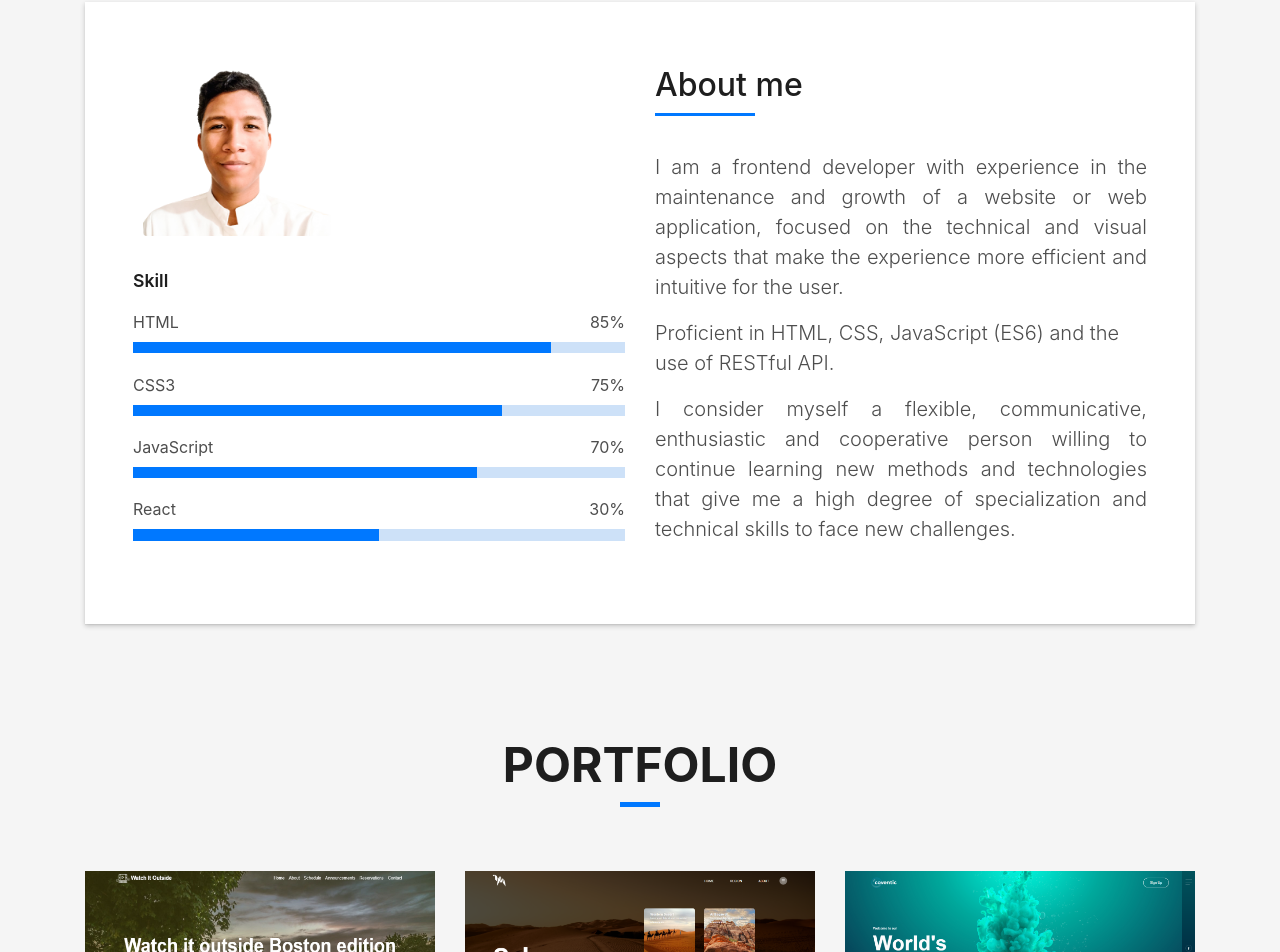
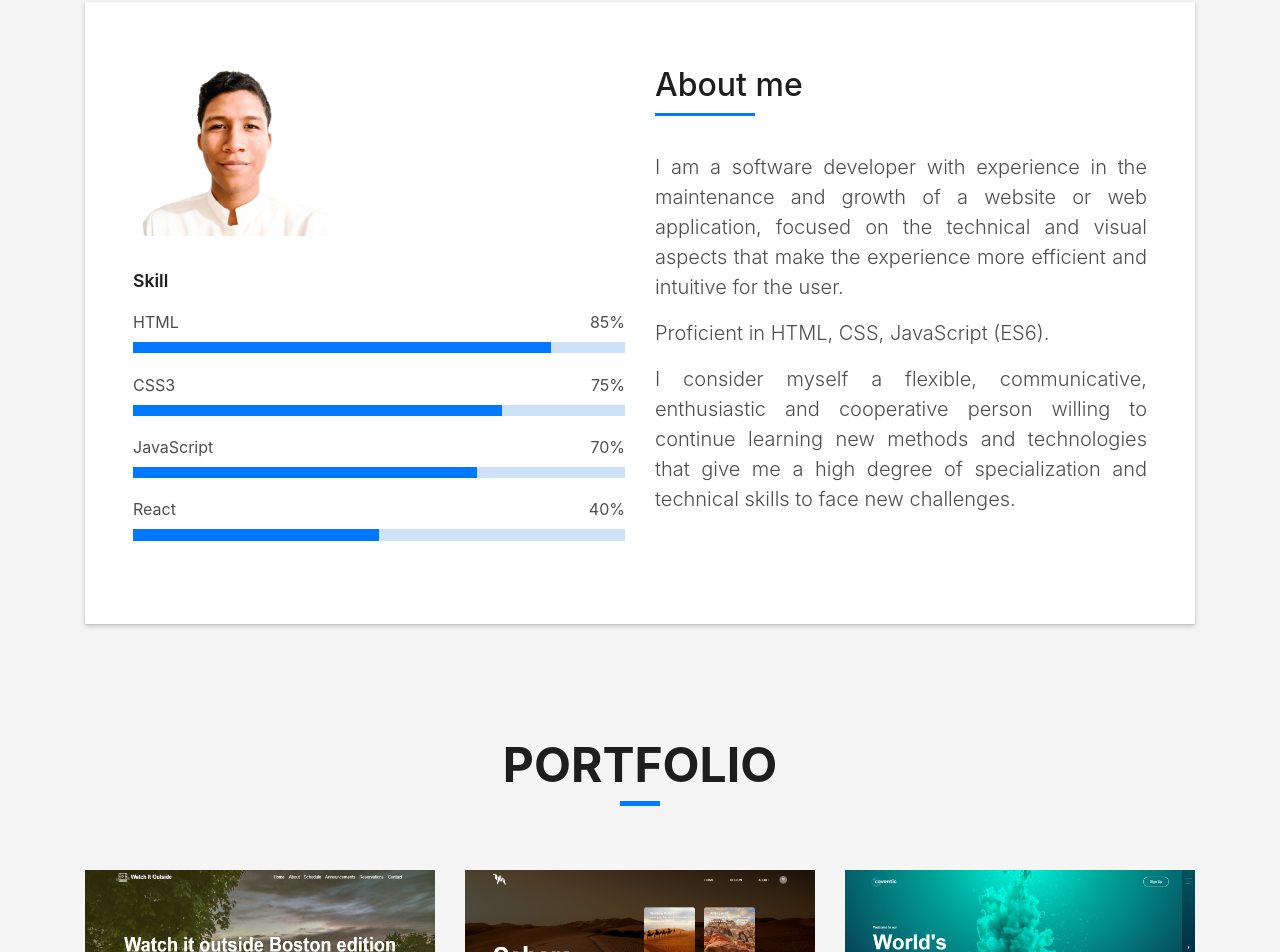
Before and after one commit to JesrigPineda/portfolio, a plain HTML site: page index.html in a window 1280 px wide. Shown: the part 862-1814 px from the top of the page. Drawn offline with Linux system fonts and the light colour scheme; files whose address does not match are found by name.

Commit message:
se cambio el about me

```diff
--- a/index.html
+++ b/index.html
@@ -119,7 +119,7 @@
                     <div class="progress-bar" role="progressbar" style="width: 70%" aria-valuenow="70" aria-valuemin="0"
                       aria-valuemax="100"></div>
                   </div>
-                  <span>React</span> <span class="pull-right">30%</span>
+                  <span>React</span> <span class="pull-right">40%</span>
                   <div class="progress">
                     <div class="progress-bar" role="progressbar" style="width: 50%" aria-valuenow="50" aria-valuemin="0"
                       aria-valuemax="100"></div>
@@ -134,12 +134,12 @@
                     </h5>
                   </div>
                   <p class="lead text-justify">
-                    I am a frontend developer with experience in the maintenance and growth of a website or web application,
+                    I am a software developer with experience in the maintenance and growth of a website or web application,
                      focused on the technical and visual aspects that make the experience more efficient and
                      intuitive for the user.
                   </p>
                   <p class="lead">
-                    Proficient in HTML, CSS, JavaScript (ES6) and the use of RESTful API.
+                    Proficient in HTML, CSS, JavaScript (ES6).
                   </p>
                   <p class="lead text-justify">
                     I consider myself a flexible, communicative, enthusiastic and
```
